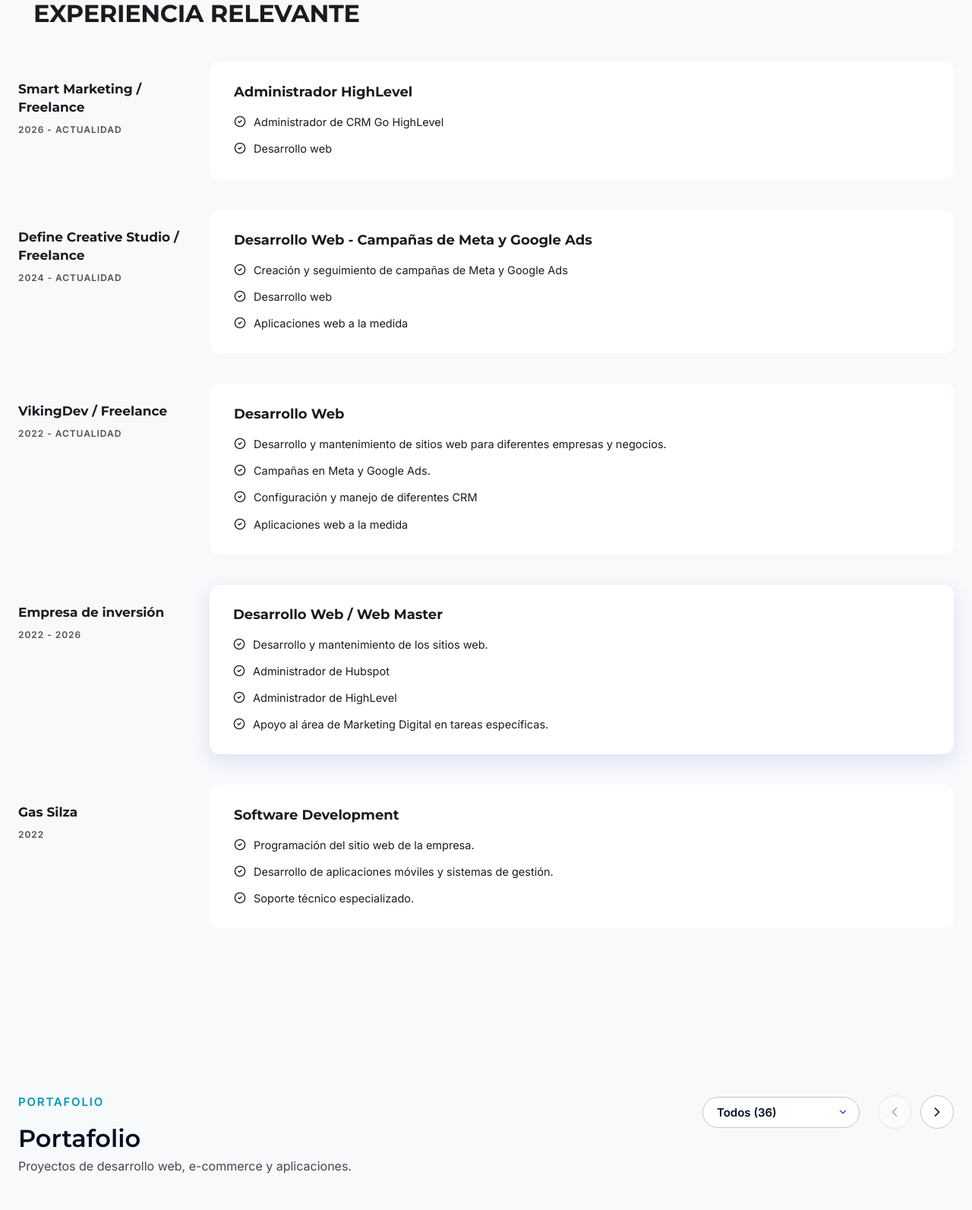
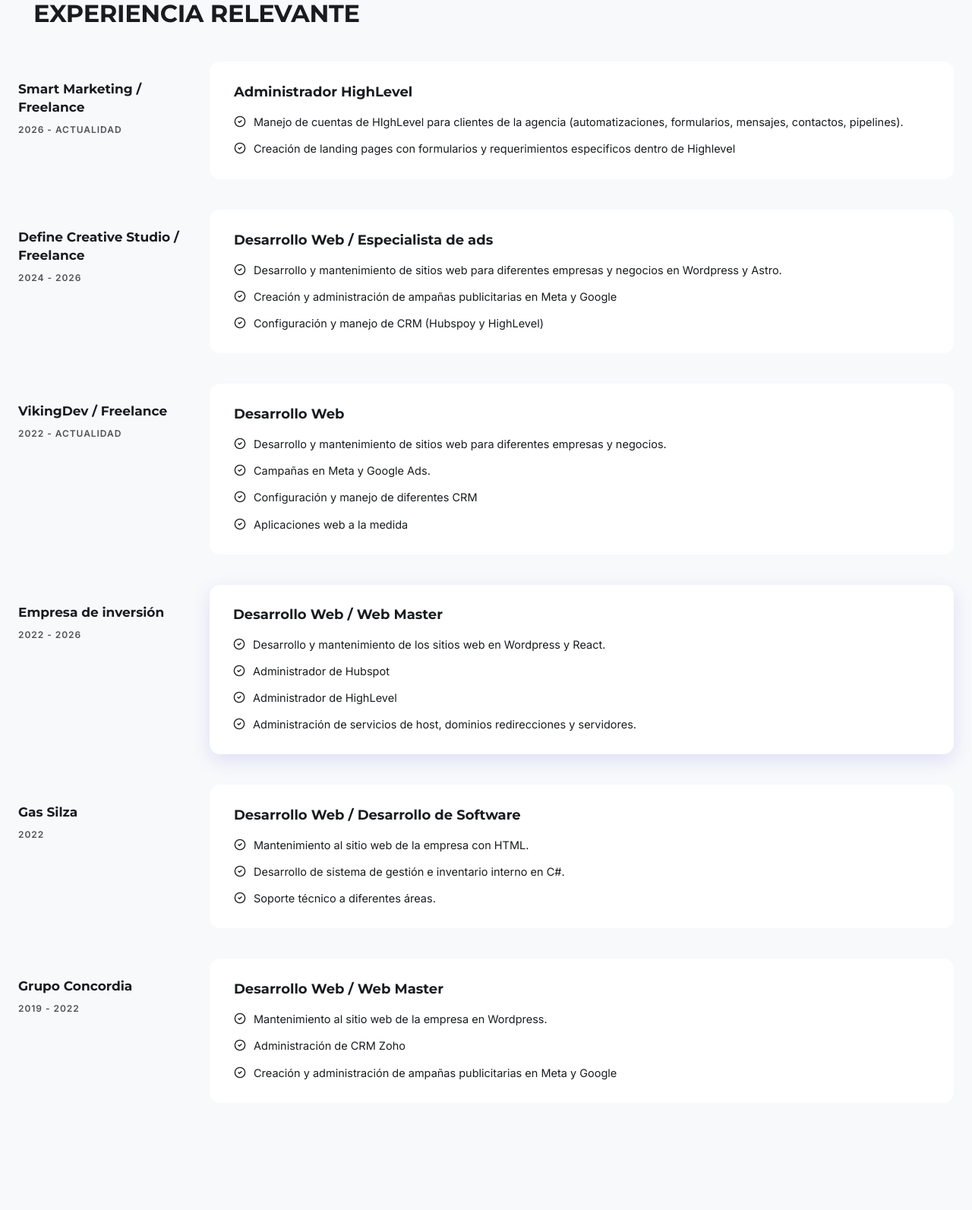
Before and after one commit to AntonioHerrera1994/vikingDevWebAstro, an Astro site: page /antonio-herrera-cv in a window 1280 px wide. Shown: the part 890-2483 px from the top of the page at 76% size. Built offline with nearby package versions, Linux system fonts and the light colour scheme; Astro itself is replaced by a stand-in of ours; grey boxes are pictures that could not be loaded.

Commit message:
actualizacion

```diff
--- a/src/components/ExperienciaCV.astro
+++ b/src/components/ExperienciaCV.astro
@@ -8,19 +8,19 @@ const EXPERIENCIA = [
     rol: "Administrador HighLevel",
     activo: false,
     logros: [
-      "Administrador de CRM Go HighLevel",
-      "Desarrollo web",
+      "Manejo de cuentas de HIghLevel para clientes de la agencia (automatizaciones, formularios, mensajes, contactos, pipelines).",
+      "Creación de landing pages con formularios y requerimientos especificos dentro de Highlevel",
     ],
   },
     {
     empresa: "Define Creative Studio / Freelance",
-    periodo: "2024 - Actualidad",
-    rol: "Desarrollo Web - Campañas de Meta y Google Ads",
+    periodo: "2024 - 2026",
+    rol: "Desarrollo Web / Especialista de ads",
     activo: false,
     logros: [
-      "Creación y seguimiento de campañas de Meta y Google Ads",
-      "Desarrollo web",
-      "Aplicaciones web a la medida"
+      "Desarrollo y mantenimiento de sitios web para diferentes empresas y negocios en Wordpress y Astro.",
+      "Creación y administración de ampañas publicitarias en Meta y Google",
+      "Configuración y manejo de CRM (Hubspoy y HighLevel)"
     ],
   },
 
@@ -42,21 +42,33 @@ const EXPERIENCIA = [
     rol: "Desarrollo Web / Web Master",
     activo: true,
     logros: [
-      "Desarrollo y mantenimiento de los sitios web.",
+      "Desarrollo y mantenimiento de los sitios web en Wordpress y React.",
       "Administrador de Hubspot",
       "Administrador de HighLevel",
-      "Apoyo al área de Marketing Digital en tareas específicas.",
+      "Administración de servicios de host, dominios redirecciones y servidores.",
     ],
   },
   {
     empresa: "Gas Silza",
     periodo: "2022",
-    rol: "Software Development",
+    rol: "Desarrollo Web / Desarrollo de Software",
     activo: false,
     logros: [
-      "Programación del sitio web de la empresa.",
-      "Desarrollo de aplicaciones móviles y sistemas de gestión.",
-      "Soporte técnico especializado.",
+      "Mantenimiento al sitio web de la empresa con HTML.",
+      "Desarrollo de sistema de gestión e inventario interno en C#.",
+      "Soporte técnico a diferentes áreas.",
+    ],
+  },
+
+    {
+    empresa: "Grupo Concordia",
+    periodo: "2019 - 2022",
+    rol: "Desarrollo Web / Web Master",
+    activo: false,
+    logros: [
+      "Mantenimiento al sitio web de la empresa en Wordpress.",
+      "Administración de CRM Zoho",
+      "Creación y administración de ampañas publicitarias en Meta y Google",
     ],
   },
 ];
--- a/src/components/SkillsCV.astro
+++ b/src/components/SkillsCV.astro
@@ -1,7 +1,7 @@
 ---
 import '../styles/habilidadescv.css'
 
-const MARKETING_DISENO = ["Canva", "CRM (Go HighLevel, Hubspot, Kommo, Zoho)", "Google Ads", "Meta Ads"];
+const MARKETING_DISENO = ["Canva", "Go HighLevel", "Hubspot", "Go HighLevel", "Kommo", "Zoho", "Meta Ads", "Google Analytics", "Google Search Console",];
 const DESARROLLO = [
   "HTML / CSS",
   "JavaScript",
@@ -11,8 +11,18 @@ const DESARROLLO = [
   "React",
   "Node Js",
   "WordPress",
-  "SQL",,
+  "SQL",
+  "Python",
+    "SEO",
+      "Squarespace",
+        "Netlify",
+          "Vercel",
+            "Supabase",
+             "DNS Admin",
+
+
 ];
+const Idiomas = ["Español - 100%", "Inglés- 50%"];
 ---
 
 <section class="skills" id="habilidades">
@@ -24,7 +34,6 @@ const DESARROLLO = [
     </h2>
 
     <div class="skills__grid">
-
 
       <div class="skills__column">
         <h3 class="skills__column-title">Desarrollo</h3>
@@ -45,6 +54,16 @@ const DESARROLLO = [
       </div>
 
 
+       <div class="skills__column">
+        <h3 class="skills__column-title">Idiomas</h3>
+        <ul class="skills__list">
+          {Idiomas.map((item) => (
+            <li class="skills__item">{item}</li>
+          ))}
+        </ul>
+      </div>
+
+
     </div>
 
   </div>
--- a/src/styles/habilidadescv.css
+++ b/src/styles/habilidadescv.css
@@ -29,17 +29,16 @@
   flex-shrink: 0;
 }
 
-.skills__grid {
-  display: grid;
-  grid-template-columns: 1fr;
-  gap: 40px;
-}
 
 @media (min-width: 768px) {
   .skills__grid {
     grid-template-columns: 1fr 1fr;
     gap: 32px;
   }
+}
+
+.skills__column {
+  margin-bottom: 32px;
 }
 
 .skills__column-title {
@@ -50,6 +49,7 @@
   margin: 0 0 20px;
   text-transform: uppercase;
   letter-spacing: 0.04em;
+
 }
 
 .skills__list {
@@ -57,7 +57,7 @@
   margin: 0;
   padding: 0;
   display: flex;
-  flex-direction: column;
+
   gap: 12px;
 }
 
@@ -68,7 +68,7 @@
   background: #fff;
   border: 1px solid var(--outline-variant);
   border-radius: 10px;
-  padding: 12px 16px;
+  padding: 5px 16px;
   transition: border-color var(--transition), transform var(--transition);
 }
 
```
Also changed, not shown: 2 other files.
